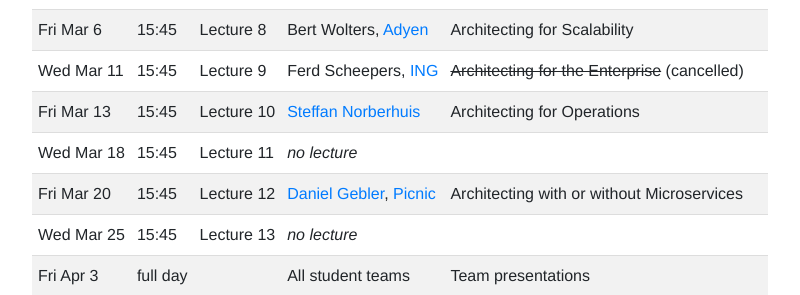
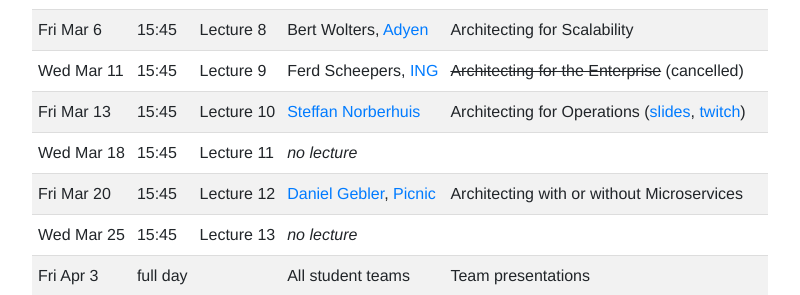
Before and after one commit to SERG-Delft/delftswa, a Jekyll site: the page built from 2020/index.md, in a window 1280 px wide and 900 px high, scrolled down 1139 px. Shown: the part 157-452 px from the top of the window, without its empty margins (224-1024 px from the left). Built offline with Jekyll 4.4.1, drawn with Linux system fonts in a browser that asks for light colours.

Commit message:
Slides + twitch for Operations

```diff
--- a/2020/index.md
+++ b/2020/index.md
@@ -35,7 +35,7 @@ Fri Feb 28 | 15:45 | Lecture 6 | [Ayushi Rastogi]         | Architecting as a Te
 Wed Mar 4  | 15:45 | Lecture 7 | [Luis Cruz]              | Architecting for Sustainaility ([slides](slides/sa-green-se.pdf))
 Fri Mar 6  | 15:45 | Lecture 8 | Bert Wolters, [Adyen]    | Architecting for Scalability
 Wed Mar 11 | 15:45 | Lecture 9 | Ferd Scheepers, [ING]    | ~~Architecting for the Enterprise~~ (cancelled)
-Fri Mar 13 | 15:45 | Lecture 10 | [Steffan Norberhuis][norberhuis]      | Architecting for Operations
+Fri Mar 13 | 15:45 | Lecture 10 | [Steffan Norberhuis][norberhuis]      | Architecting for Operations ([slides](slides/architecting-for-operations.pdf), [twitch](https://www.twitch.tv/videos/566492713))
 Wed Mar 18 | 15:45 | Lecture 11 | _no lecture_              |
 Fri Mar 20 | 15:45 | Lecture 12 | [Daniel Gebler], [Picnic] | Architecting with or without Microservices
 Wed Mar 25 | 15:45 | Lecture 13 | _no lecture_              |
```
Also changed, not shown: 1 other file.
